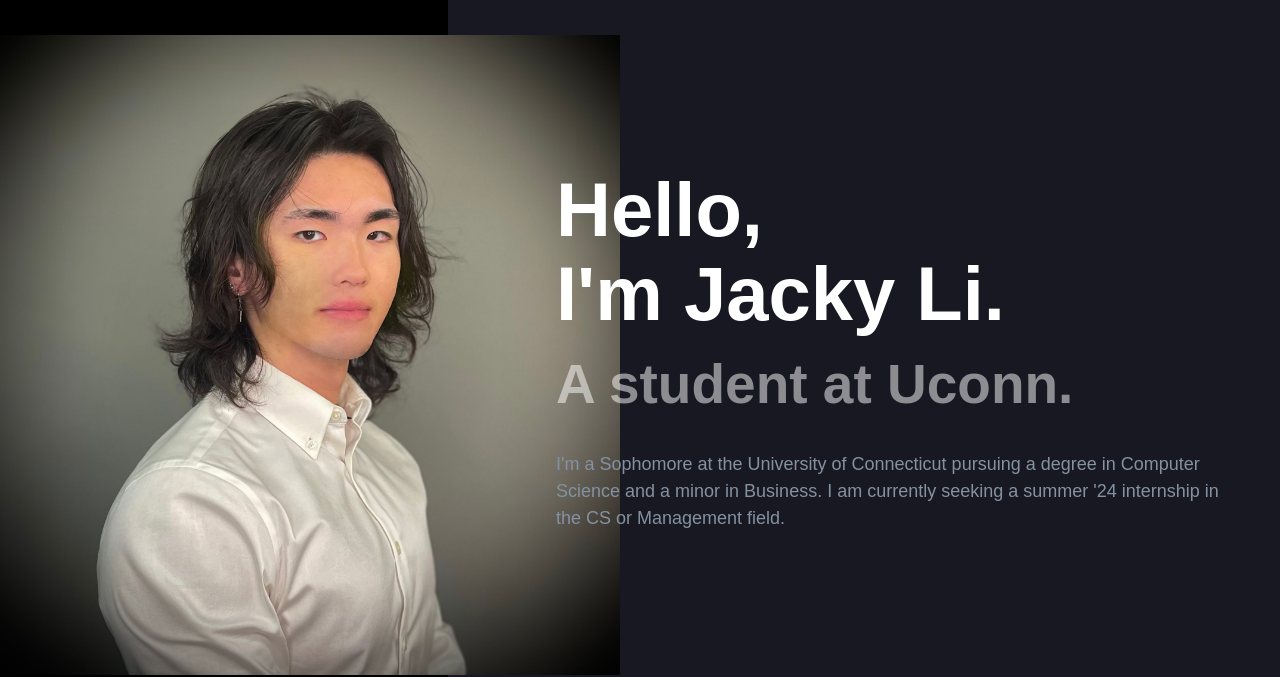
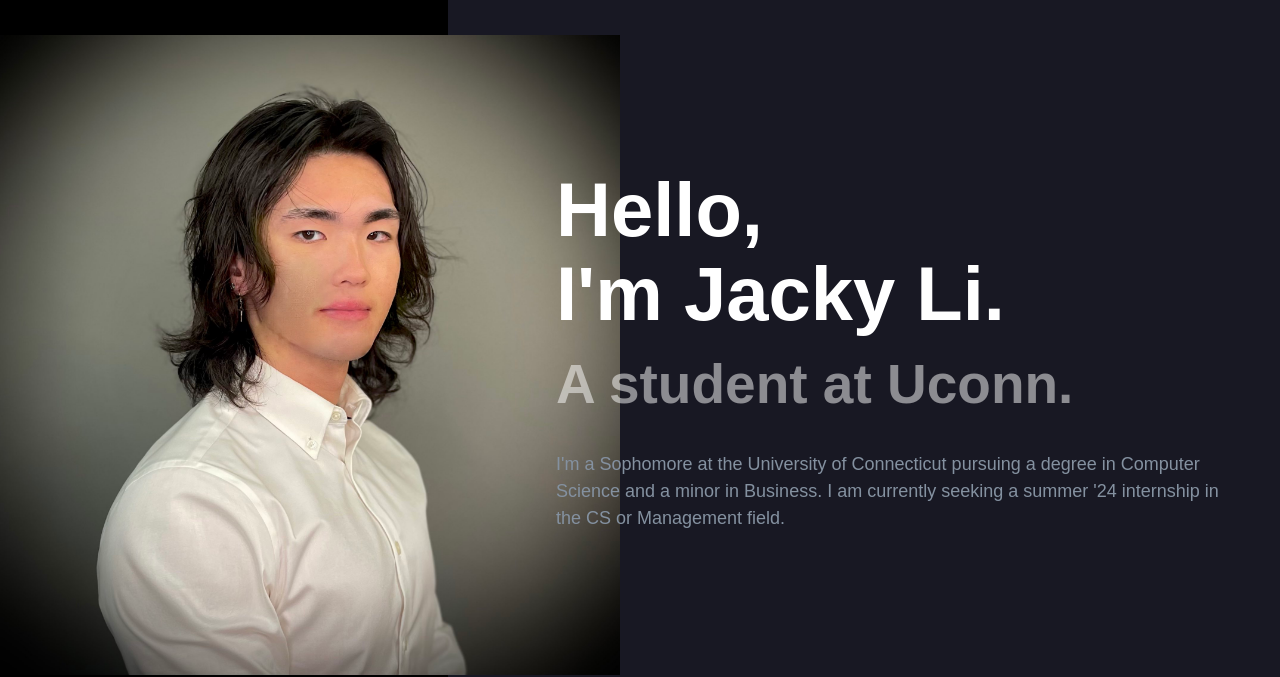
Before and after one commit to JackyLi04/Website, a plain HTML site: page index.html in a window 1280 px wide. Shown: the part 143-820 px from the top of the page. Drawn offline with nearby package versions, Linux system fonts and the light colour scheme; a script that the page names is missing.

Commit message:
Small changes

```diff
--- a/css/michaels-amazing-site-40c6e7.webflow.css
+++ b/css/michaels-amazing-site-40c6e7.webflow.css
@@ -120,7 +120,7 @@ a {
 .hero-image-box {
   height: 80vh;
   max-height: 864px;
-  background-image: url('../images/Professional_HeadshotVig.jpg');
+  background-image: url('../images/ProfessionalHeadshot.jpg');
   background-position: 50%;
   background-repeat: no-repeat;
   background-size: cover;
```
Also changed, not shown: images/ProfessionalHeadshot.jpg (added), images/Professional_Headshot.jpg (deleted), images/Professional_HeadshotVig.jpg (deleted).
